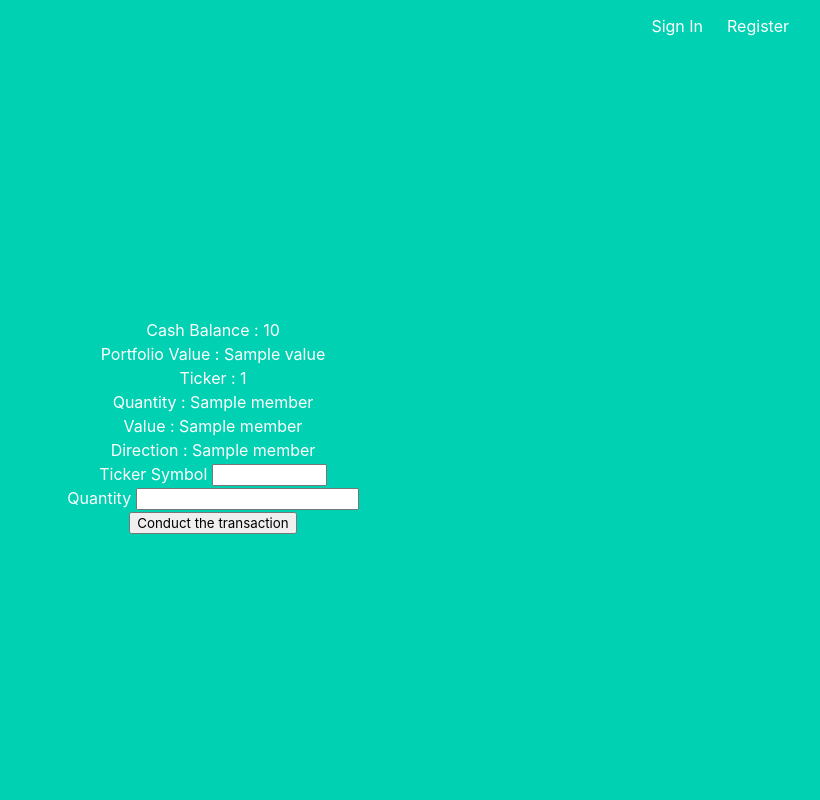
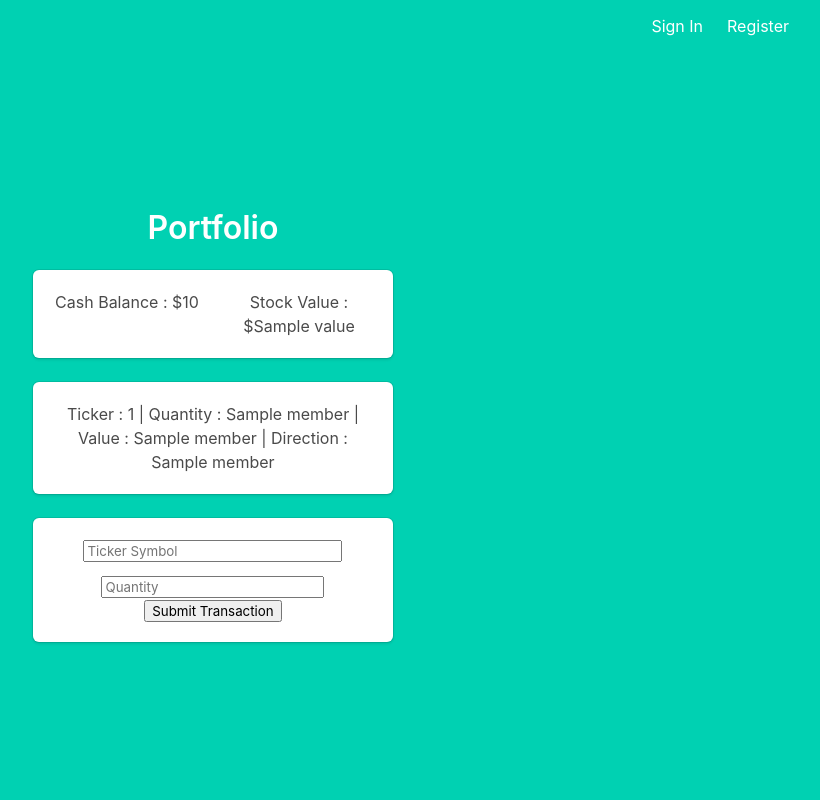
Before and after one commit to mzaneri/TTP-FS, a Flask app: template app/templates/portfolio.html in a window 1280 px wide. Shown: the whole page, without its empty margins (427-1247 px from the left). Run offline with Flask 2, Linux system fonts and the light colour scheme; the template is opened without the code that fills it: values that come from a table or form of the project are taken from there, most other values are stand-ins (such as "Sample title", 1, 10 or a date in 2020).

Commit message:
centered layout for portfolio and transactions

```diff
--- a/app/forms.py
+++ b/app/forms.py
@@ -14,6 +14,6 @@ class SignInForm(FlaskForm):
     submit = SubmitField('Sign In')
 
 class StockForm(FlaskForm):
-    ticker = StringField('Ticker Symbol', validators=[DataRequired()])
-    quantity = IntegerField('Quantity', validators=[DataRequired()])
-    submit = SubmitField('Conduct the transaction')
+    ticker = StringField('Ticker Symbol', validators=[DataRequired()], render_kw={"placeholder": "Ticker Symbol"})
+    quantity = IntegerField('Quantity', validators=[DataRequired()], render_kw={"placeholder": "Quantity"})
+    submit = SubmitField('Submit Transaction')
--- a/app/templates/portfolio.html
+++ b/app/templates/portfolio.html
@@ -5,29 +5,40 @@
 {% block content %}
 
 
-    <div><p> Cash Balance : {{balance}} </p></div>
-    <div><p> Portfolio Value : {{value}} </p></div>
+<div class="column is-4 is-offset-4">
+    <h3 class="title">Portfolio</h3>
 
-    {% for member in annotated %}
-    <div><p> Ticker : {{member[0]}} </p></div>
-    <div><p> Quantity : {{member[1]}} </p></div>
-    <div><p> Value : {{member[2]}} </p></div>
-    <div><p> Direction : {{member[3]}} </p></div>
-    {% endfor %}
+    <div class="box">
+        <div class="columns">
+            <div class="column"> Cash Balance : ${{balance}} </div>
+            <div class="column"> Stock Value : ${{value}} </div>
+        </div>
+    </div>
 
+    <div class="box">
+        {% for member in annotated %}
+        <div class="field">
+            Ticker : {{member[0]}} | Quantity : {{member[1]}} | Value : {{member[2]}} | Direction : {{member[3]}}
+        </div>
+        {% endfor %}
+    </div>
 
-    <form action="" method="post">
-        {{ form.hidden_tag() }}
-        <p>
-            {{ form.ticker.label }}
-            {{ form.ticker(size=8) }}
-        <p>
-        <p>
-            {{ form.quantity.label }}
-            {{ form.quantity(size=8) }}
-        <p>
-        <p>
-            {{ form.submit() }}
-        </p>
-    </form>
+    <div class="box">
+        <form action="" method="post">
+            {{ form.hidden_tag() }}
+            <div class="field">
+                <div class="control has-text-centered">
+                {{ form.ticker(size=24) }}
+                </div>
+            </div
+            <div class="field">
+                <div class="control has-text-centered">
+                {{ form.quantity(size=24) }}
+            </div
+            <div class="field">
+                <div class="control has-text-centered">
+                {{ form.submit() }}
+            </div>
+        </form>
+    </div>
 {% endblock %}
```
Also changed, not shown: app/templates/transactions.html (+10 -7 lines).
